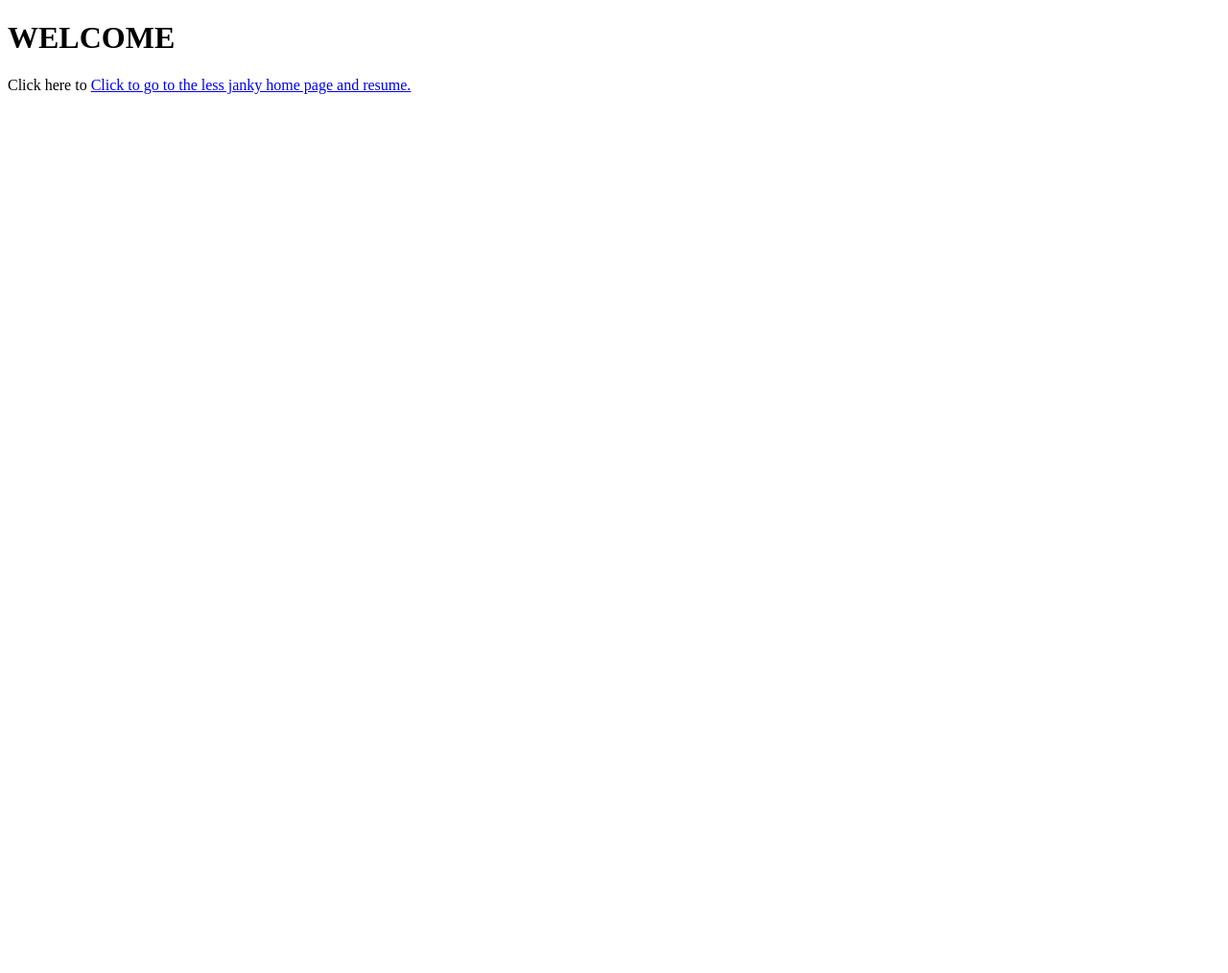
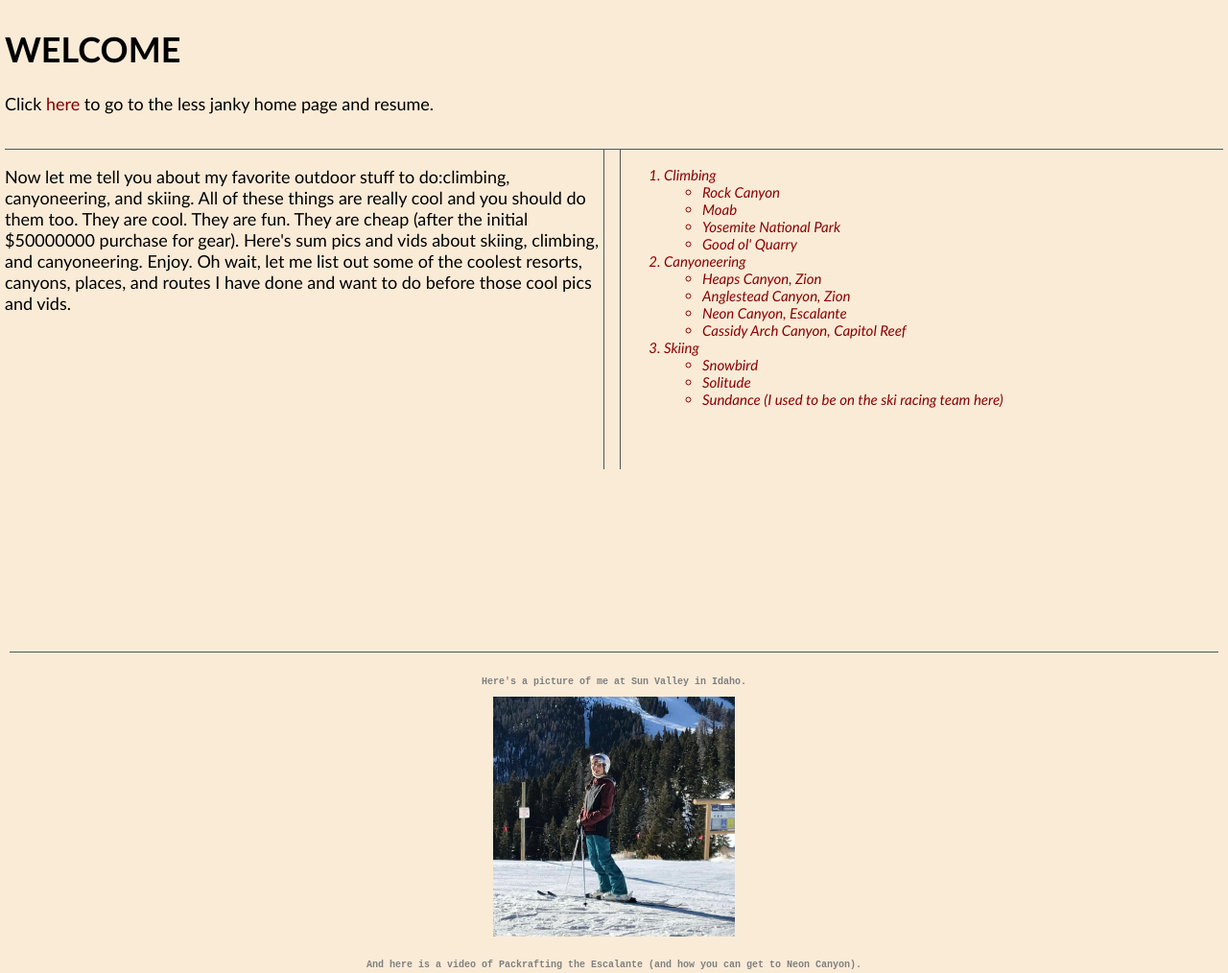
Before and after one commit to mailiboyer/is201, a plain HTML site: page mypage/mypage.html in a window 1280 px wide. Shown: the top 1014 px of the page at 96% size. Before the commit the page ends 800 px from the top, so only its background shows below. Drawn offline with Linux system fonts and the light colour scheme.

Commit message:
Add files via upload

```diff
--- /dev/null
+++ b/css/mystyle.css
@@ -0,0 +1,34 @@
+body {
+    font-family: Arial, Helvetica, sans-serif;
+    font-size: 18px;
+    color: black;
+    background-color: rgb(255, 209, 148);
+}
+
+    li {
+        font-size: 15px;
+        font-style: italic;
+        font-weight: normal;
+        color: darkred;
+    }
+
+    li:hover {
+        font-weight: bold;
+        color: black;
+    }
+
+    a {
+        color: maroon;
+        text-decoration: none;
+    }
+
+    a:hover {
+        text-decoration: underline;
+        font-weight: bold;
+        font-size: 18px;
+    }
+
+    a:visited {
+        color: purple;
+
+    }
--- /dev/null
+++ b/css/mystylelayout.css
@@ -0,0 +1,56 @@
+body {
+    background-color: antiquewhite;
+    font-family: 'Gill Sans', 'Gill Sans MT', Calibri, 'Trebuchet MS', sans-serif;
+    color: black;
+}
+
+.common {
+    border: black;
+    position: absolute;
+}
+
+.header {
+    top: 5px;
+    left: 5px;
+    right: 5px;
+    height: 150px;
+    z-index: 2;
+    border-bottom: solid 1px #555555;
+    color: black;
+}
+
+.leftmenu {
+    top: 155px;
+    left: 5px;
+    width: 624px;
+    bottom: 100px;
+    height: 334px;
+    z-index: 1;
+    border-right: solid 1px #555555;
+}
+
+.rightmenu {
+    top: 155px;
+    right: 5px;
+    width: 623px;
+    bottom: 100px;
+    height: 334px;
+    border-left: solid 1px #555555;
+    padding-left: 5px;
+}
+
+.footer {
+    font-weight: bold;
+    bottom: 5px;
+    left: 10px;
+    right: 10px;
+    height: 100px;
+    font-size: 10px;
+    color: #999999;
+    padding-top: 15px;
+    text-align: center;
+    border-top: solid 1px #555555;
+    color: grey;
+    font-family: 'Courier New', Courier, monospace;
+
+}
--- a/mypage/mypage.html
+++ b/mypage/mypage.html
@@ -6,13 +6,73 @@
     <meta http-equiv="X-UA-Compatible" content="IE=edge">
     <meta name="viewport" content="width=device-width, initial-scale=1.0">
     <title>Maili's Creative Page</title>
+    <link rel="stylesheet" href="../css/mystyle.css">
+    <link rel="stylesheet" href="../css/mystylelayout.css">
 </head>
 
 <body>
-    <h1>WELCOME</h1>
+    <div class="common header">
+        <h1>WELCOME</h1 id="top">
+        Click <a href="../index.html">here</a> to go to the less janky home page and resume.
+    </div>
 
-    Click here to <a href="../index.html">Click to go to the less janky home page and resume.</a>
+    <div class="common leftmenu">
+        <p>
+            Now let me tell you about my favorite outdoor stuff to do:climbing, canyoneering, and skiing.
+            All of these things are really cool and you should do them too. They are cool. They are fun.
+            They are cheap (after the initial $50000000 purchase for gear). Here's sum pics and vids about
+            skiing, climbing, and canyoneering. Enjoy. Oh wait, let me list out some of the coolest
+            resorts, canyons, places, and routes I have done and want to do before those cool pics and vids.
+        </p>
+    </div>
+
+    <div class="common rightmenu">
+        <ol>
+            <li>
+                Climbing
+                <ul>
+                    <li>Rock Canyon</li>
+                    <li>Moab</li>
+                    <li>Yosemite National Park</li>
+                    <li>Good ol' Quarry</li>
+                </ul>
+            </li>
+            <li>
+                Canyoneering
+                <ul>
+                    <li>Heaps Canyon, Zion</li>
+                    <li>Anglestead Canyon, Zion</li>
+                    <li>Neon Canyon, Escalante</li>
+                    <li>Cassidy Arch Canyon, Capitol Reef</li>
+                </ul>
+            </li>
+            <li>
+                Skiing
+                <ul>
+                    <li>Snowbird</li>
+                    <li>Solitude</li>
+                    <li>Sundance (I used to be on the ski racing team here)</li>
+                </ul>
+            </li>
+        </ol>
+    </div>
+
+    <div class="common footer">
+    <p>Here's a picture of me at Sun Valley in Idaho.</p>
+    <img src="Images/IMG_7591.jpg" width="20%">
+    <br><br>
+    <p>And here is a video of Packrafting the Escalante (and how you can get to Neon Canyon).</p>
+    <iframe width="560" height="315" src="https://www.youtube.com/embed/BCc1OrZmzOI" title="Packrafting the Escalante"
+        frameborder="0"
+        allow="accelerometer; autoplay; clipboard-write; encrypted-media; gyroscope; picture-in-picture; web-share"
+        allowfullscreen></iframe>
     <br><br><br>
+    <p>
+        Behold, a cool graph about the ancient mythology family tree.
+    </p>
+    <p>
+        I know nothing about family trees I just thought this was the coolest graph to include from Tableau.
+    </p>
     <div class='tableauPlaceholder' id='viz1681324845773' style='position: relative'><noscript><a href='#'><img
                     alt='Family Trees '
                     src='https:&#47;&#47;public.tableau.com&#47;static&#47;images&#47;Fa&#47;FamilyTreesofAncientMythology&#47;FamilyTrees&#47;1_rss.png'
@@ -34,6 +94,11 @@
         </object></div>
     <script
         type='text/javascript'>                    var divElement = document.getElementById('viz1681324845773'); var vizElement = divElement.getElementsByTagName('object')[0]; vizElement.style.width = '1200px'; vizElement.style.height = '3177px'; var scriptElement = document.createElement('script'); scriptElement.src = 'https://public.tableau.com/javascripts/api/viz_v1.js'; vizElement.parentNode.insertBefore(scriptElement, vizElement);                </script>
+
+    <br><br>
+
+    <a href="#top">Back to top</a>
+</div>
 </body>
 
 </html>
```
Also changed, not shown: education.html (+1 -1 lines), experience.html (+1 -1 lines), index.html (+2 -2 lines), skills.html (+8 -3 lines), css/stylesformypage.css (added), mypage/Images/IMG_7591.jpg (added).
